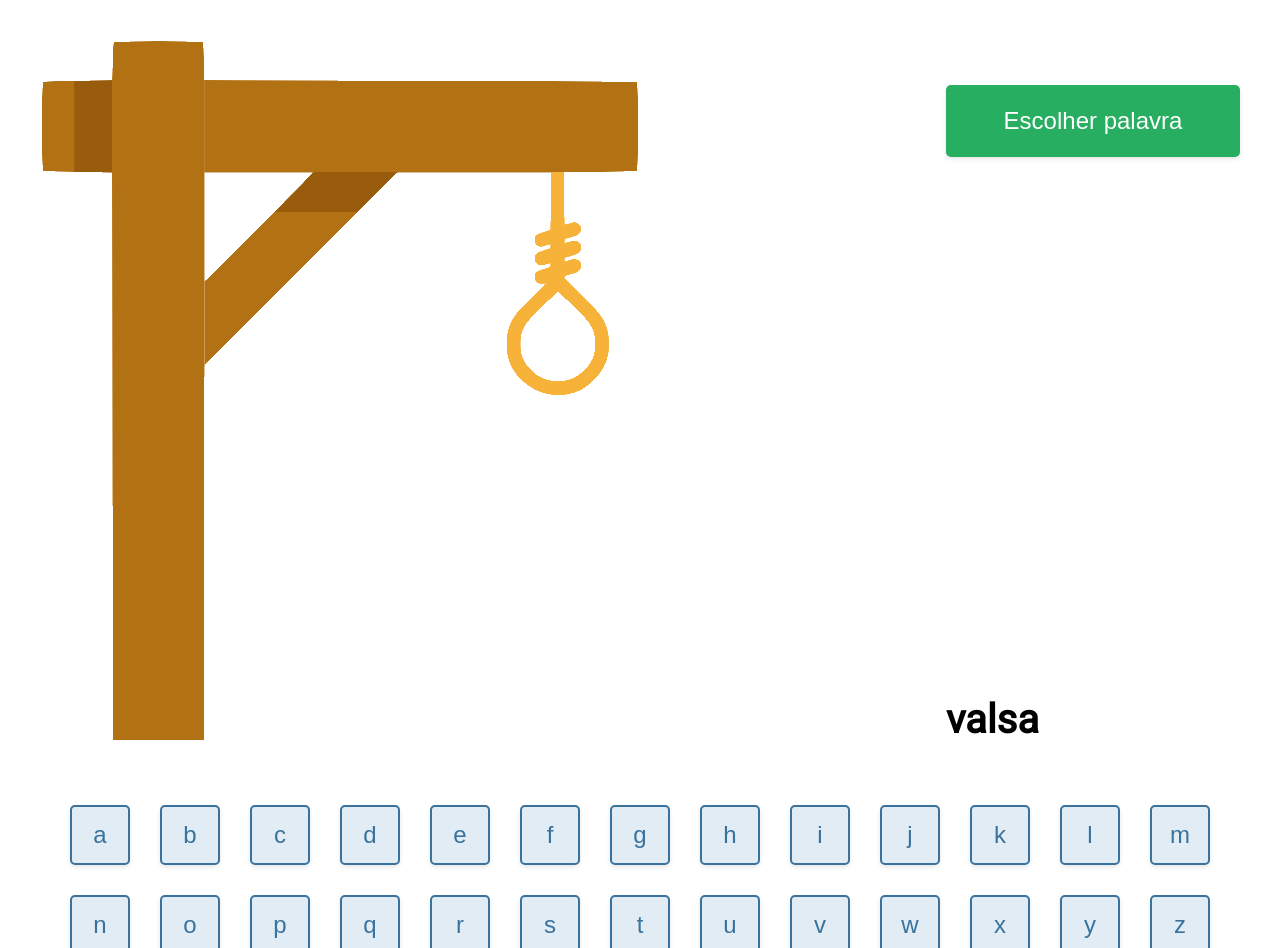
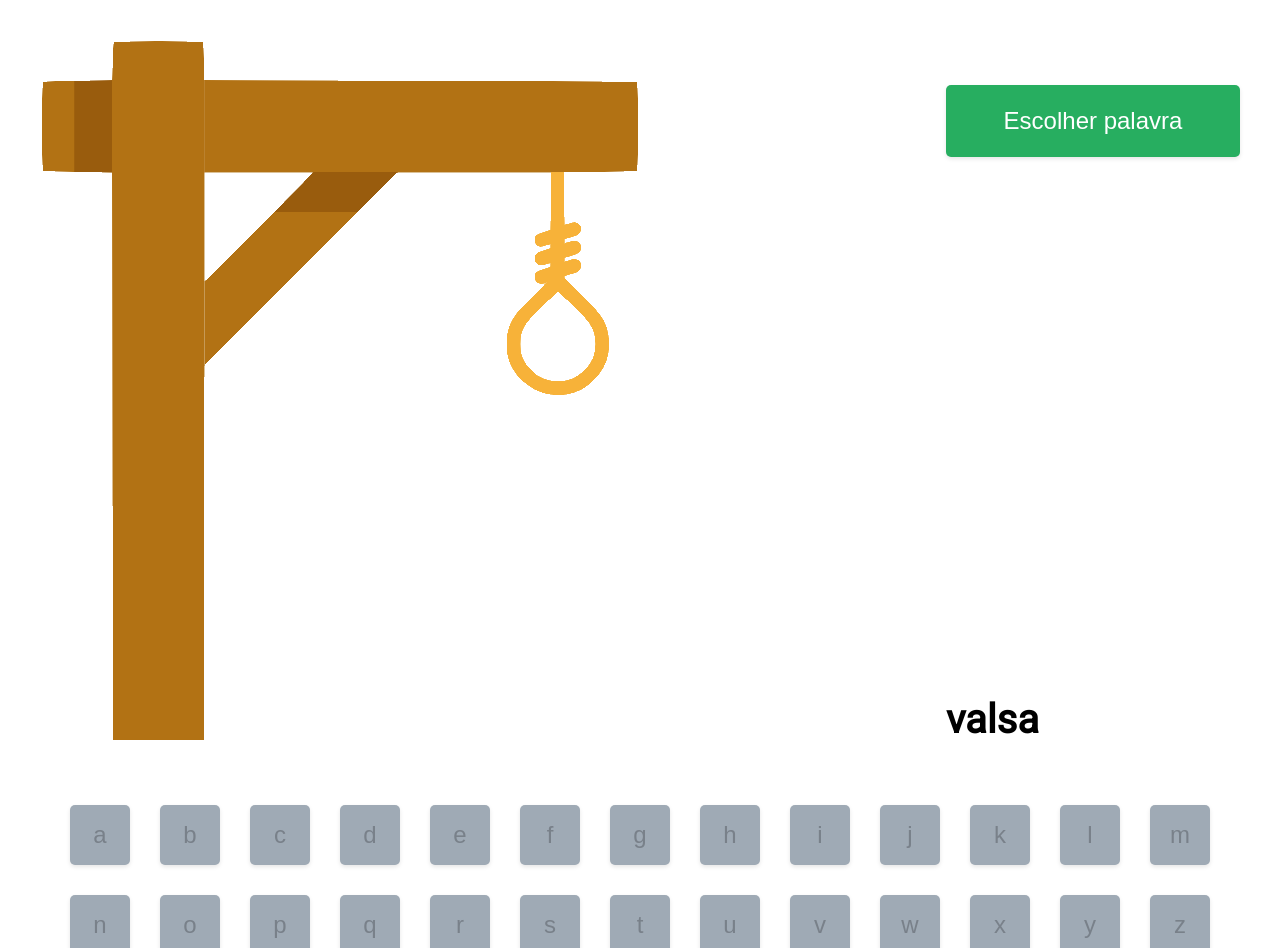
Before and after one commit to RodrigoYujiKogaKuroda/Jogo-da-Forca, a React (Create React App) app: page / in a window 1280 px wide. Shown: the top 948 px of the page. Built offline with nearby package versions, Linux system fonts and the light colour scheme.

Commit message:
feat: Disabled letters and guess buttons

```diff
--- a/src/App.js
+++ b/src/App.js
@@ -1,5 +1,4 @@
 import React from "react";
-import { useState } from "react";
 import ReactDOM from "react-dom";
 import styled from 'styled-components';
 import GlobalStyle from './theme/globalStyle'
@@ -19,7 +18,7 @@ function comparador() {
 
 export default function App() {
 
-    const [desativado, setDesativado] = React.useState("");
+    const [desativado, setDesativado] = React.useState(true);
     const [forca, setForca] = React.useState(forca0);
     const [chute, setChute] = React.useState("");
     const alfabeto = ["a", "b", "c", "d", "e", "f", "g", "h", "i", "j", "k", "l", "m", "n", "o", "p", "q", "r", "s", "t", "u", "v", "w", "x", "y", "z"];
@@ -41,7 +40,7 @@ export default function App() {
             </Forca>
             <Letras>
                 {alfabeto.map( letra =>
-                    <button onClick={() => escolherLetra(letra)} data-identifier="letter">{letra}</button>
+                    <button onClick={() => escolherLetra(letra)} disabled={desativado} data-identifier="letter">{letra}</button>
                 )}
             </Letras>
             <Formulario>
@@ -55,7 +54,7 @@ export default function App() {
                         data-identifier="type-guess"
                         />
                     </Campo>
-                    <button data-identifier="guess-button">Chutar</button>
+                    <button disabled={desativado} data-identifier="guess-button">Chutar</button>
             </Formulario>
         </>
     );
@@ -110,9 +109,17 @@ const Letras = styled.div`
         box-shadow: 0px 2px 4px rgba(0, 0, 0, 0.1);
         cursor: pointer;
     }
+
+    button:disabled {
+        background-color: #9faab5;
+        color: #79818a;
+        border: none;
+        border-radius: 5px;
+        box-shadow: 0px 2px 4px rgba(0, 0, 0, 0.1);
+    }
 `;
 
-const Formulario = styled.form`
+const Formulario = styled.div`
     margin-top: 50px;
     display: flex;
     justify-content: center;
```
